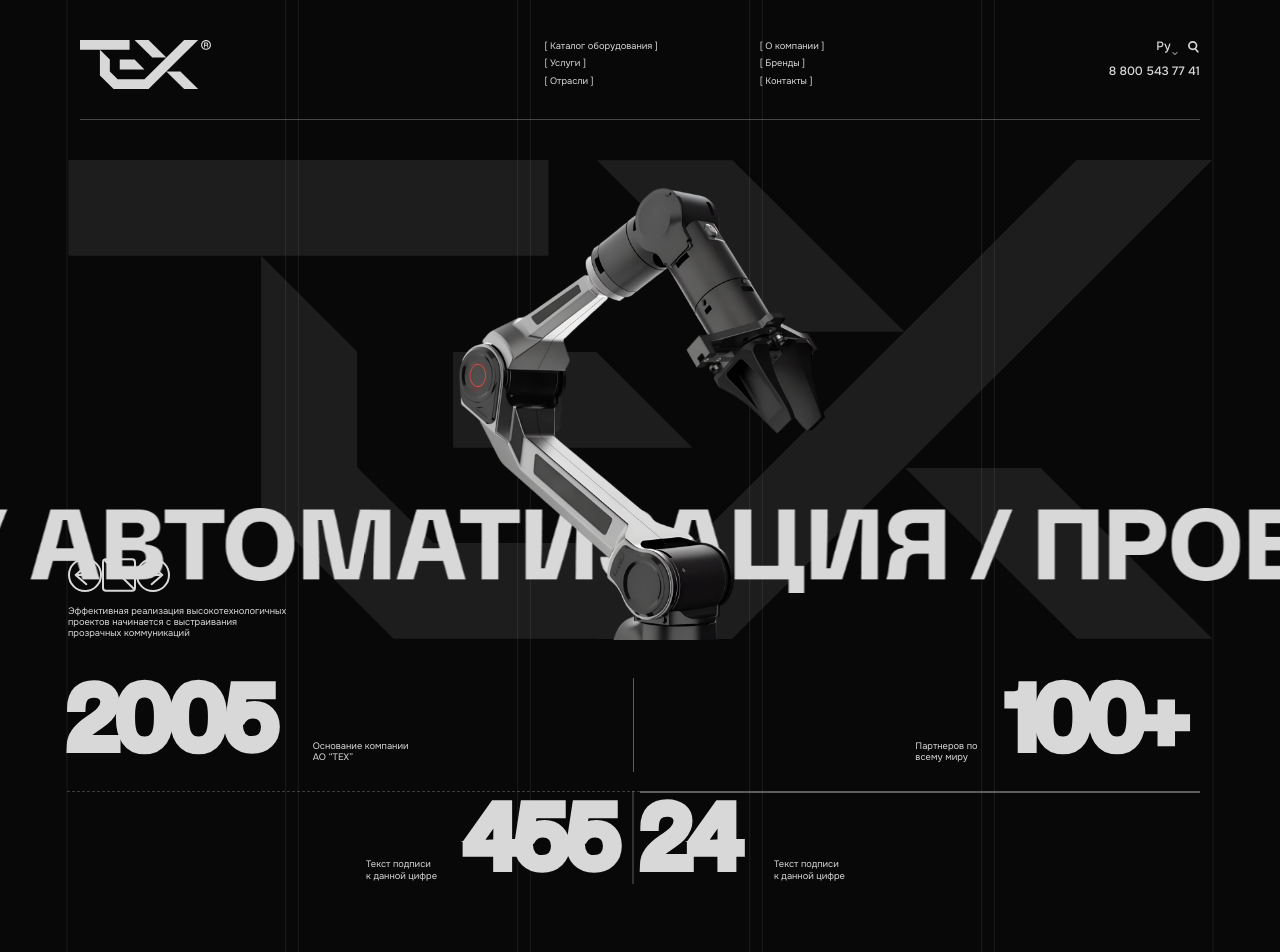
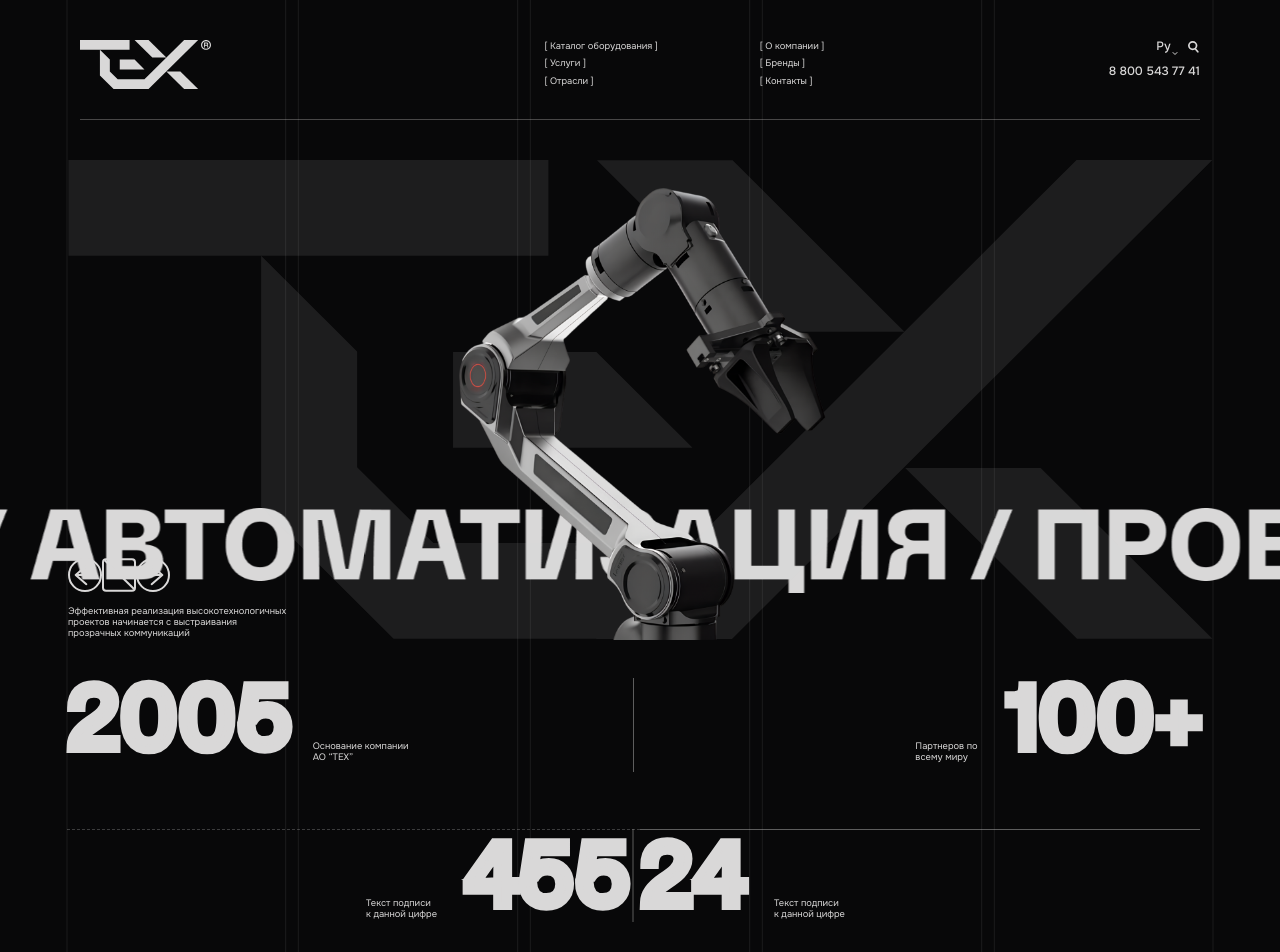
Before and after one commit to matilda081133-sketch/teh, a React (Vite) app: page /about in a window 1280 px wide. Shown: the top 952 px of the page. Built offline with nearby package versions, Linux system fonts and the light colour scheme.

Commit message:
fix: lower horizontal line section, fix right line stroke width, and explicitly increase number letter-spacing

```diff
--- a/src/components/AboutSection1.module.css
+++ b/src/components/AboutSection1.module.css
@@ -39,7 +39,7 @@
   margin: 0;
   width: 17.1354vw;
   font-size: inherit;
-  letter-spacing: normal;
+  letter-spacing: 0.05em;
   line-height: 90%;
   text-transform: uppercase;
   font-weight: 800;
@@ -87,7 +87,7 @@
   margin: 0;
   width: 15.1563vw;
   font-size: var(--fs-128);
-  letter-spacing: normal;
+  letter-spacing: 0.05em;
   line-height: 90%;
   text-transform: uppercase;
   font-weight: 800;
--- a/src/components/AboutSection3.module.css
+++ b/src/components/AboutSection3.module.css
@@ -8,6 +8,7 @@
   width: 89.5833vw;
   flex-direction: column;
   padding: var(--padding-0) var(--padding-20) 4.2188vw var(--padding-0);
+  margin-top: 3vw;
   box-sizing: border-box;
   gap: var(--gap-20);
   text-align: left;
@@ -31,7 +32,7 @@
 .frameChild {
   width: 43.75vw;
   height: var(--height-1);
-  border-top: 2px solid var(--Grey-Dark);
+  border-top: 1px solid var(--Grey-Dark);
   opacity: var(--opacity-0_5);
 }
 .frameWrapper {
@@ -82,7 +83,7 @@
   margin: 0;
   width: 12.6563vw;
   font-size: var(--fs-128);
-  letter-spacing: normal;
+  letter-spacing: 0.05em;
   line-height: 90%;
   text-transform: uppercase;
   font-weight: 800;
@@ -121,7 +122,7 @@
   margin: 0;
   width: 8.3854vw;
   font-size: inherit;
-  letter-spacing: normal;
+  letter-spacing: 0.05em;
   line-height: 90%;
   text-transform: uppercase;
   font-weight: 800;
```
